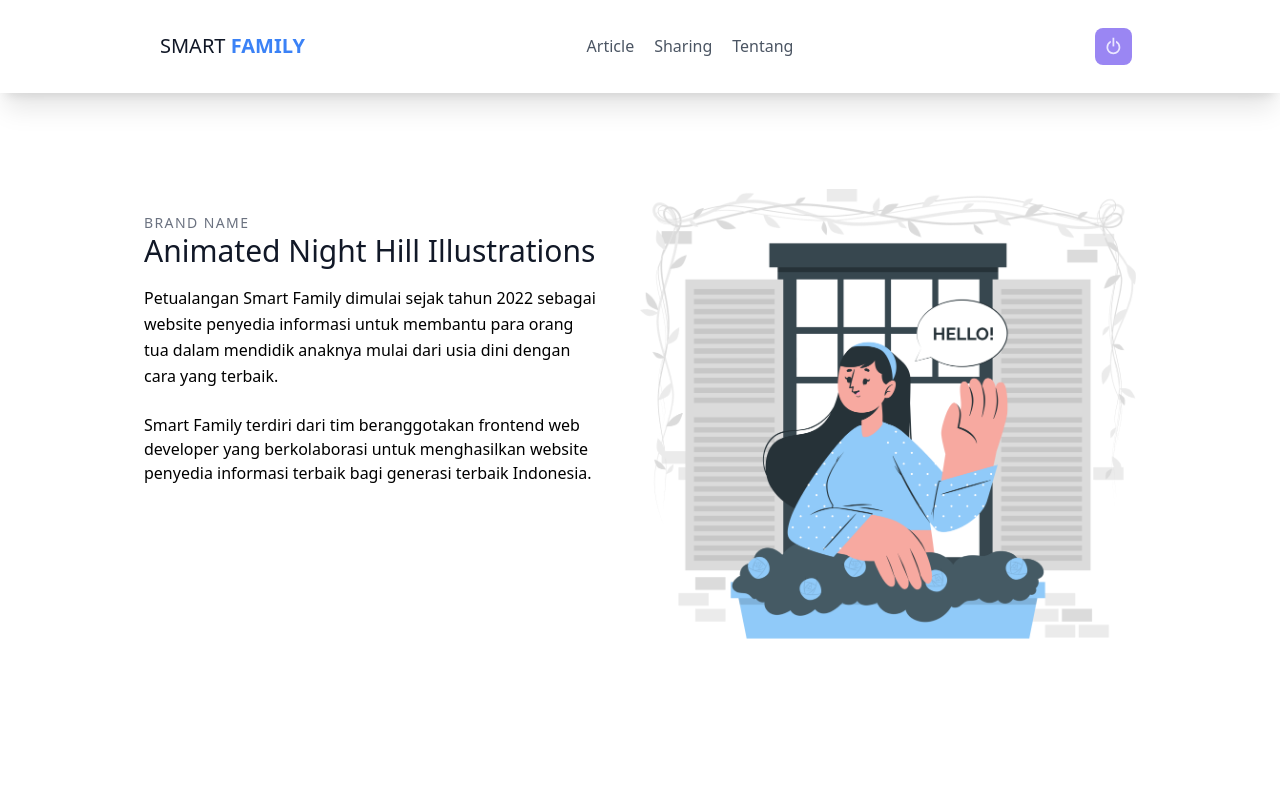
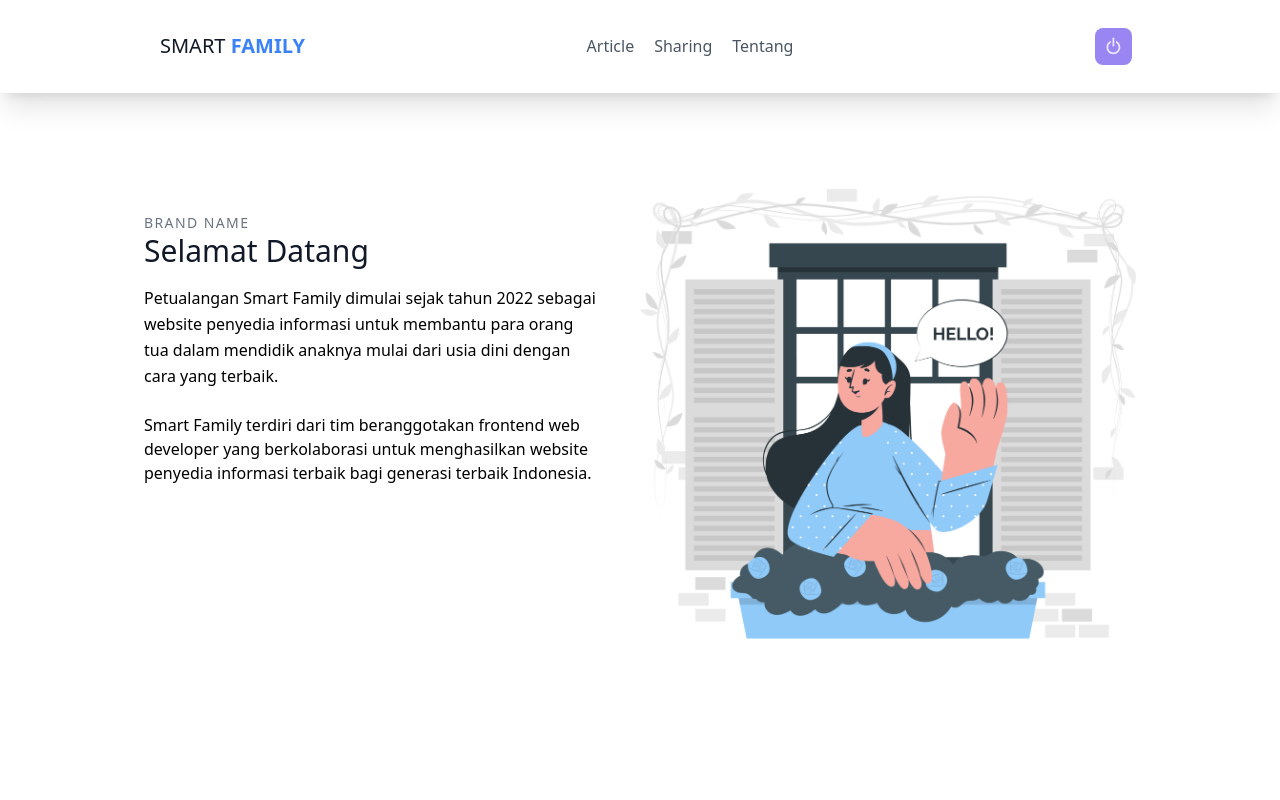
Before and after one commit to faisalalm01/frontend-parentingApp, a React (Create React App) app: page /about in a window 1280 px wide. Shown: the top 800 px of the page. Built offline with nearby package versions, Linux system fonts and the light colour scheme.

Commit message:
new develop

```diff
--- a/src/pages/AboutPage.js
+++ b/src/pages/AboutPage.js
@@ -16,7 +16,7 @@ function AboutPage() {
               BRAND NAME
             </h2>
             <h1 class="text-gray-900 text-3xl title-font font-medium mb-4">
-              Animated Night Hill Illustrations
+              Selamat Datang
             </h1>
             <p class="leading-relaxed mb-4">
               Petualangan Smart Family dimulai sejak tahun 2022 sebagai website
```
